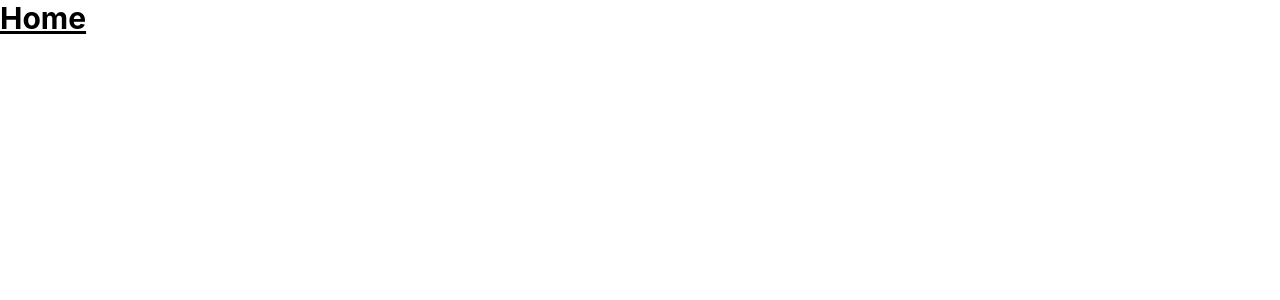
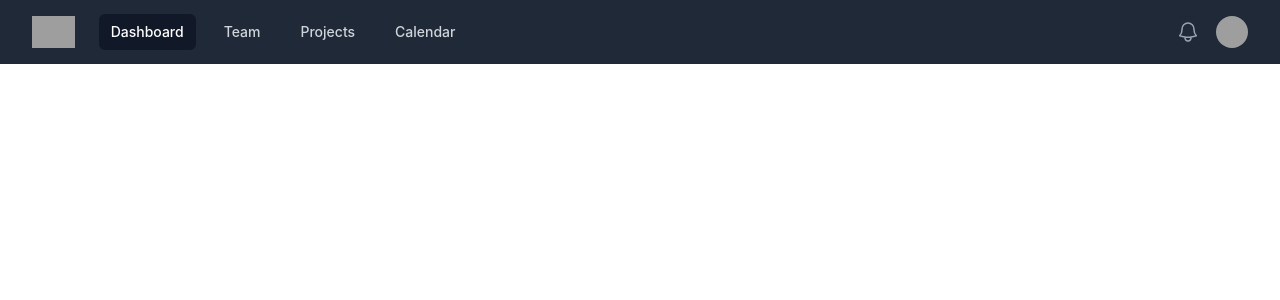
Before and after one commit to JohanDBothma/cricket-scorer-frontend, a React (Create React App) app: page / in a window 1280 px wide. Shown: the top 300 px of the page. Built offline with nearby package versions, Linux system fonts and the light colour scheme; grey boxes are pictures that could not be loaded.

Commit message:
Add basic TailwindUI header

```diff
--- a/package.json
+++ b/package.json
@@ -3,6 +3,8 @@
   "version": "0.1.0",
   "private": true,
   "dependencies": {
+    "@headlessui/react": "^1.7.17",
+    "@heroicons/react": "^2.0.18",
     "@testing-library/jest-dom": "^5.17.0",
     "@testing-library/react": "^13.4.0",
     "@testing-library/user-event": "^13.5.0",
--- a/src/App.js
+++ b/src/App.js
@@ -2,16 +2,15 @@
 import './App.css';
 import Form from './components/Form/Form';
 import Carousel from './components/Carousel';
+import Header from './components/Navigation/Header';
 
 function App() {
-  return (
-    <div className="">
-      <header className="">
-        <h1 className='text-3xl font-bold underline'>Home</h1>
-      </header>
-      {/* <Carousel /> */}
-    </div>
-  );
+    return (
+        <div className="">
+            <Header />
+            {/* <Carousel /> */}
+        </div>
+    );
 }
 
 export default App;
--- /dev/null
+++ b/src/components/Navigation/Header.js
@@ -0,0 +1,153 @@
+import { Fragment } from 'react'
+import { Disclosure, Menu, Transition } from '@headlessui/react'
+import { Bars3Icon, BellIcon, XMarkIcon } from '@heroicons/react/24/outline'
+
+const navigation = [
+  { name: 'Dashboard', href: '#', current: true },
+  { name: 'Team', href: '#', current: false },
+  { name: 'Projects', href: '#', current: false },
+  { name: 'Calendar', href: '#', current: false },
+]
+
+function classNames(...classes) {
+  return classes.filter(Boolean).join(' ')
+}
+
+export default function Header() {
+  return (
+    <Disclosure as="nav" className="bg-gray-800">
+      {({ open }) => (
+        <>
+          <div className="mx-auto max-w-7xl px-2 sm:px-6 lg:px-8">
+            <div className="relative flex h-16 items-center justify-between">
+              <div className="absolute inset-y-0 left-0 flex items-center sm:hidden">
+                {/* Mobile menu button*/}
+                <Disclosure.Button className="relative inline-flex items-center justify-center rounded-md p-2 text-gray-400 hover:bg-gray-700 hover:text-white focus:outline-none focus:ring-2 focus:ring-inset focus:ring-white">
+                  <span className="absolute -inset-0.5" />
+                  <span className="sr-only">Open main menu</span>
+                  {open ? (
+                    <XMarkIcon className="block h-6 w-6" aria-hidden="true" />
+                  ) : (
+                    <Bars3Icon className="block h-6 w-6" aria-hidden="true" />
+                  )}
+                </Disclosure.Button>
+              </div>
+              <div className="flex flex-1 items-center justify-center sm:items-stretch sm:justify-start">
+                <div className="flex flex-shrink-0 items-center">
+                  <img
+                    className="h-8 w-auto"
+                    src="https://tailwindui.com/img/logos/mark.svg?color=indigo&shade=500"
+                    alt="Your Company"
+                  />
+                </div>
+                <div className="hidden sm:ml-6 sm:block">
+                  <div className="flex space-x-4">
+                    {navigation.map((item) => (
+                      <a
+                        key={item.name}
+                        href={item.href}
+                        className={classNames(
+                          item.current ? 'bg-gray-900 text-white' : 'text-gray-300 hover:bg-gray-700 hover:text-white',
+                          'rounded-md px-3 py-2 text-sm font-medium'
+                        )}
+                        aria-current={item.current ? 'page' : undefined}
+                      >
+                        {item.name}
+                      </a>
+                    ))}
+                  </div>
+                </div>
+              </div>
+              <div className="absolute inset-y-0 right-0 flex items-center pr-2 sm:static sm:inset-auto sm:ml-6 sm:pr-0">
+                <button
+                  type="button"
+                  className="relative rounded-full bg-gray-800 p-1 text-gray-400 hover:text-white focus:outline-none focus:ring-2 focus:ring-white focus:ring-offset-2 focus:ring-offset-gray-800"
+                >
+                  <span className="absolute -inset-1.5" />
+                  <span className="sr-only">View notifications</span>
+                  <BellIcon className="h-6 w-6" aria-hidden="true" />
+                </button>
+
+                {/* Profile dropdown */}
+                <Menu as="div" className="relative ml-3">
+                  <div>
+                    <Menu.Button className="relative flex rounded-full bg-gray-800 text-sm focus:outline-none focus:ring-2 focus:ring-white focus:ring-offset-2 focus:ring-offset-gray-800">
+                      <span className="absolute -inset-1.5" />
+                      <span className="sr-only">Open user menu</span>
+                      <img
+                        className="h-8 w-8 rounded-full"
+                        src="https://images.unsplash.com/photo-1472099645785-5658abf4ff4e?ixlib=rb-1.2.1&ixid=eyJhcHBfaWQiOjEyMDd9&auto=format&fit=facearea&facepad=2&w=256&h=256&q=80"
+                        alt=""
+                      />
+                    </Menu.Button>
+                  </div>
+                  <Transition
+                    as={Fragment}
+                    enter="transition ease-out duration-100"
+                    enterFrom="transform opacity-0 scale-95"
+                    enterTo="transform opacity-100 scale-100"
+                    leave="transition ease-in duration-75"
+                    leaveFrom="transform opacity-100 scale-100"
+                    leaveTo="transform opacity-0 scale-95"
+                  >
+                    <Menu.Items className="absolute right-0 z-10 mt-2 w-48 origin-top-right rounded-md bg-white py-1 shadow-lg ring-1 ring-black ring-opacity-5 focus:outline-none">
+                      <Menu.Item>
+                        {({ active }) => (
+                          <a
+                            href="#"
+                            className={classNames(active ? 'bg-gray-100' : '', 'block px-4 py-2 text-sm text-gray-700')}
+                          >
+                            Your Profile
+                          </a>
+                        )}
+                      </Menu.Item>
+                      <Menu.Item>
+                        {({ active }) => (
+                          <a
+                            href="#"
+                            className={classNames(active ? 'bg-gray-100' : '', 'block px-4 py-2 text-sm text-gray-700')}
+                          >
+                            Settings
+                          </a>
+                        )}
+                      </Menu.Item>
+                      <Menu.Item>
+                        {({ active }) => (
+                          <a
+                            href="#"
+                            className={classNames(active ? 'bg-gray-100' : '', 'block px-4 py-2 text-sm text-gray-700')}
+                          >
+                            Sign out
+                          </a>
+                        )}
+                      </Menu.Item>
+                    </Menu.Items>
+                  </Transition>
+                </Menu>
+              </div>
+            </div>
+          </div>
+
+          <Disclosure.Panel className="sm:hidden">
+            <div className="space-y-1 px-2 pb-3 pt-2">
+              {navigation.map((item) => (
+                <Disclosure.Button
+                  key={item.name}
+                  as="a"
+                  href={item.href}
+                  className={classNames(
+                    item.current ? 'bg-gray-900 text-white' : 'text-gray-300 hover:bg-gray-700 hover:text-white',
+                    'block rounded-md px-3 py-2 text-base font-medium'
+                  )}
+                  aria-current={item.current ? 'page' : undefined}
+                >
+                  {item.name}
+                </Disclosure.Button>
+              ))}
+            </div>
+          </Disclosure.Panel>
+        </>
+      )}
+    </Disclosure>
+  )
+}
```
Also changed, not shown: 1 other file (tests, documents, lock files or other folders).
